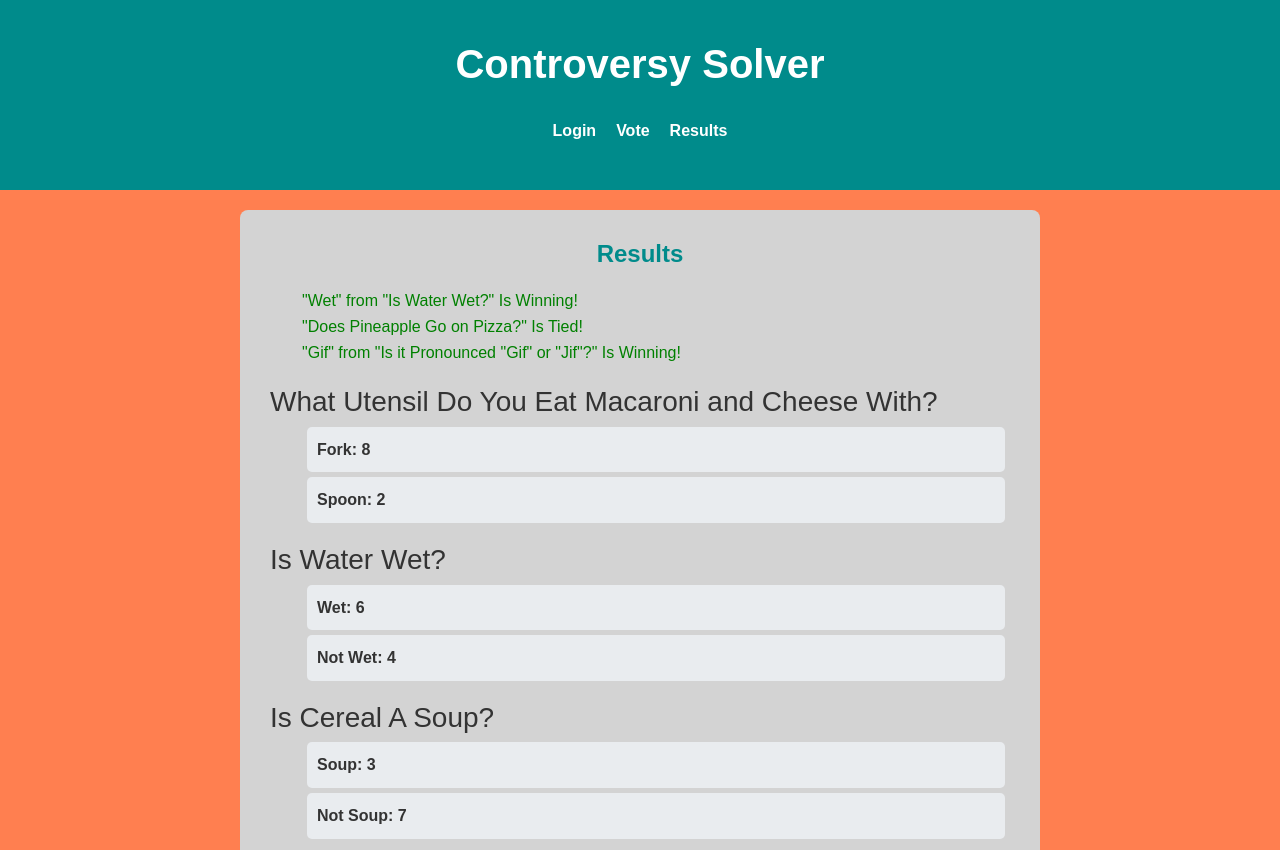
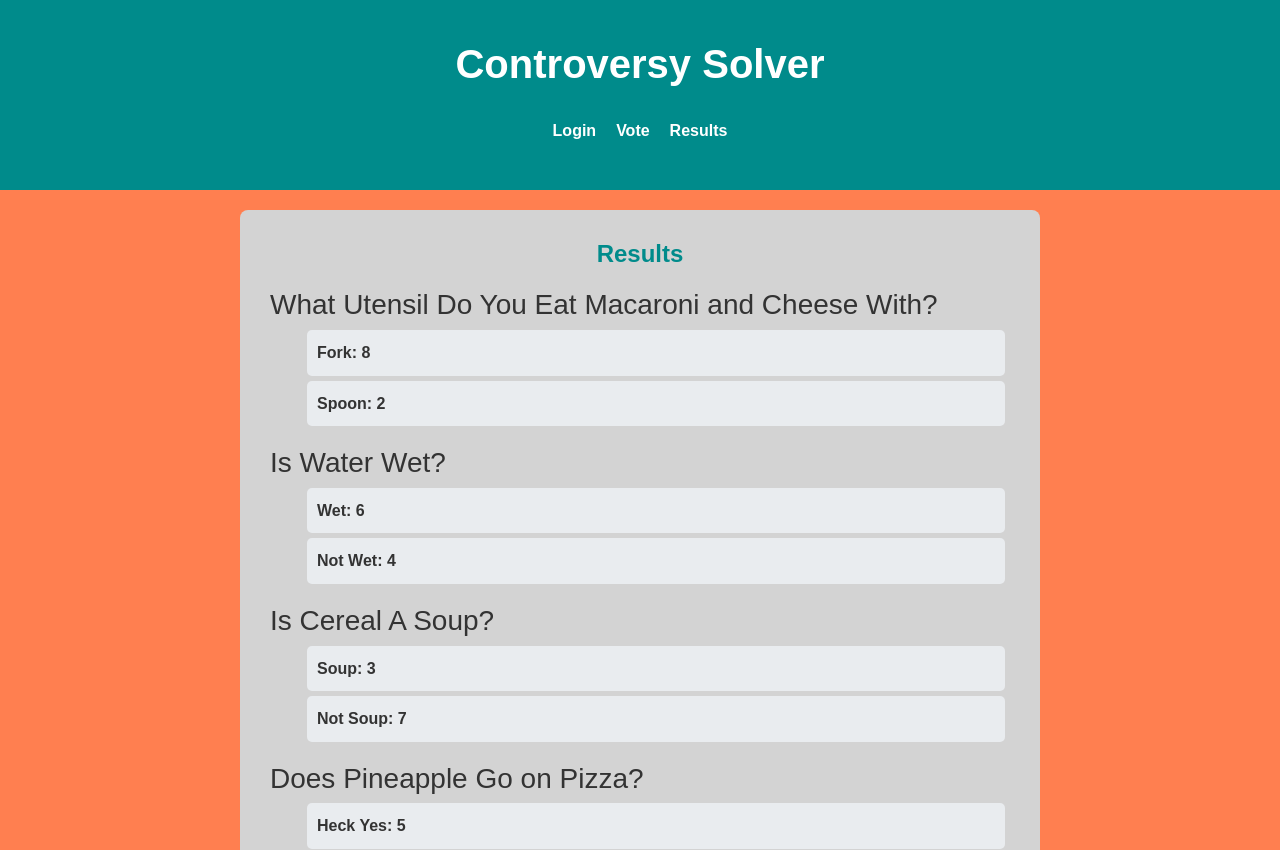
Before and after one commit to SpencerG-BYU/startup, a React (Vite) app: page /results in a window 1280 px wide. Shown: the top 850 px of the page. Built offline with nearby package versions, Linux system fonts and the light colour scheme.

Commit message:
route buttons

```diff
--- a/src/login/login.jsx
+++ b/src/login/login.jsx
@@ -7,7 +7,7 @@ export function Login() {
       <div>
         <h2>Create an Account</h2>
         <p>Note: Will Redirect to 3rd Party API GoOPT for Verification</p>
-        <form method="get" action="vote.html">
+        <form method="get" action="/vote">
             <ul>
                 <label for="NetID">NetID</label>
                 <input type="text" placeholder="NetID" required />
@@ -21,7 +21,7 @@ export function Login() {
 
         <h2>Login</h2>
         <p>Note: Will Redirect to 3rd Party API GoOPT for Verification</p>
-        <form method="get" action="results.html">
+        <form method="get" action="/results">
             <ul>
                 <label for="NetID">NetID</label>
                 <input type="text" placeholder="NetID" required />
--- a/src/results/results.jsx
+++ b/src/results/results.jsx
@@ -16,17 +16,9 @@ export function Results() {
       localStorage.setItem('results', JSON.stringify(results));
     }, [results]);
 
-
   return (
     <main>
         <h2>Results</h2>
-            <ul class="updates">
-                <li>"Wet" from "Is Water Wet?" Is Winning!</li>
-                <li>"Does Pineapple Go on Pizza?" Is Tied!</li>
-                <li>"Gif" from "Is it Pronounced "Gif" or "Jif"?" Is Winning!</li>
-            </ul>
-
-
         <h3>What Utensil Do You Eat Macaroni and Cheese With?</h3>
         <ul>
             <p>Fork: 8</p>
```
